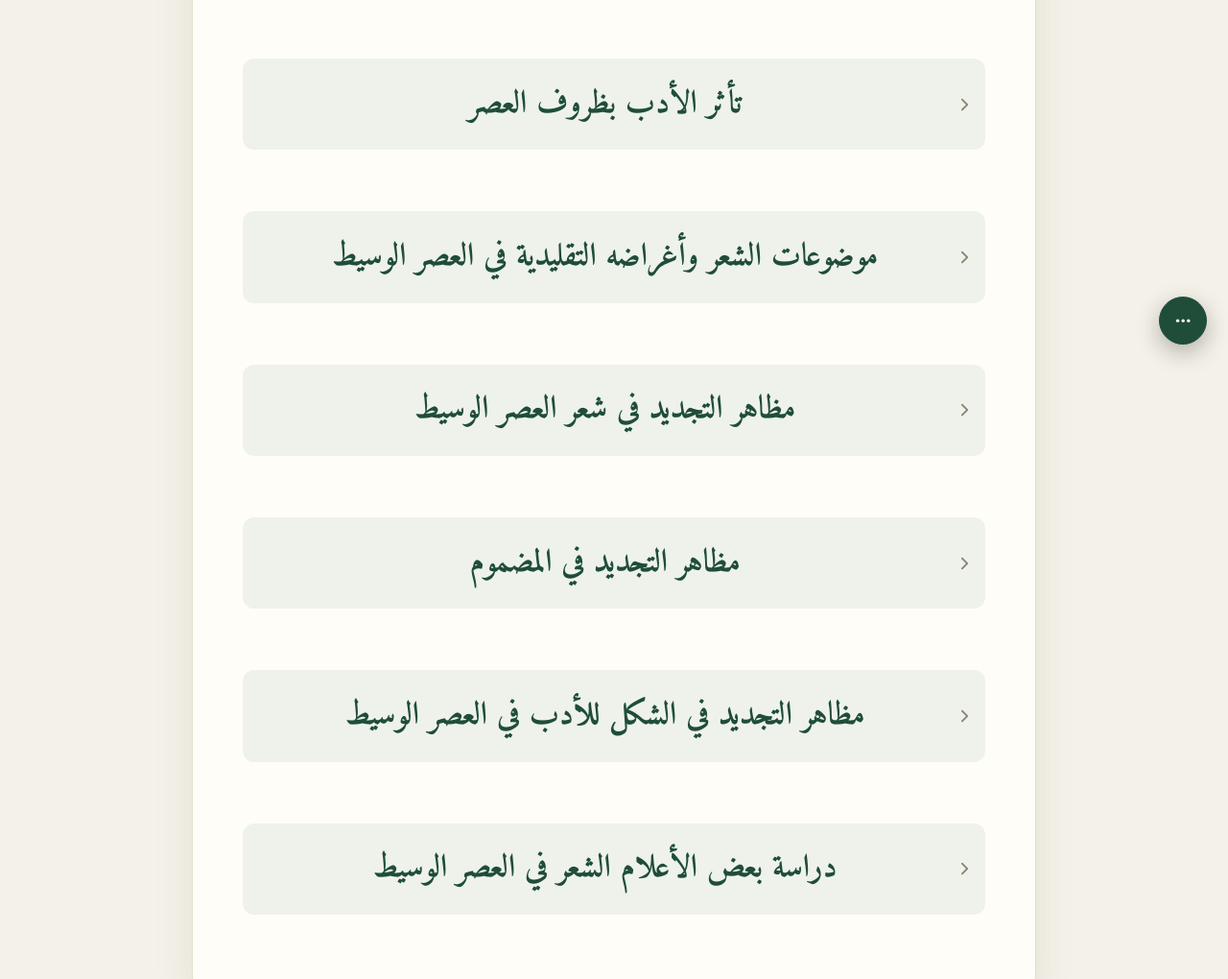
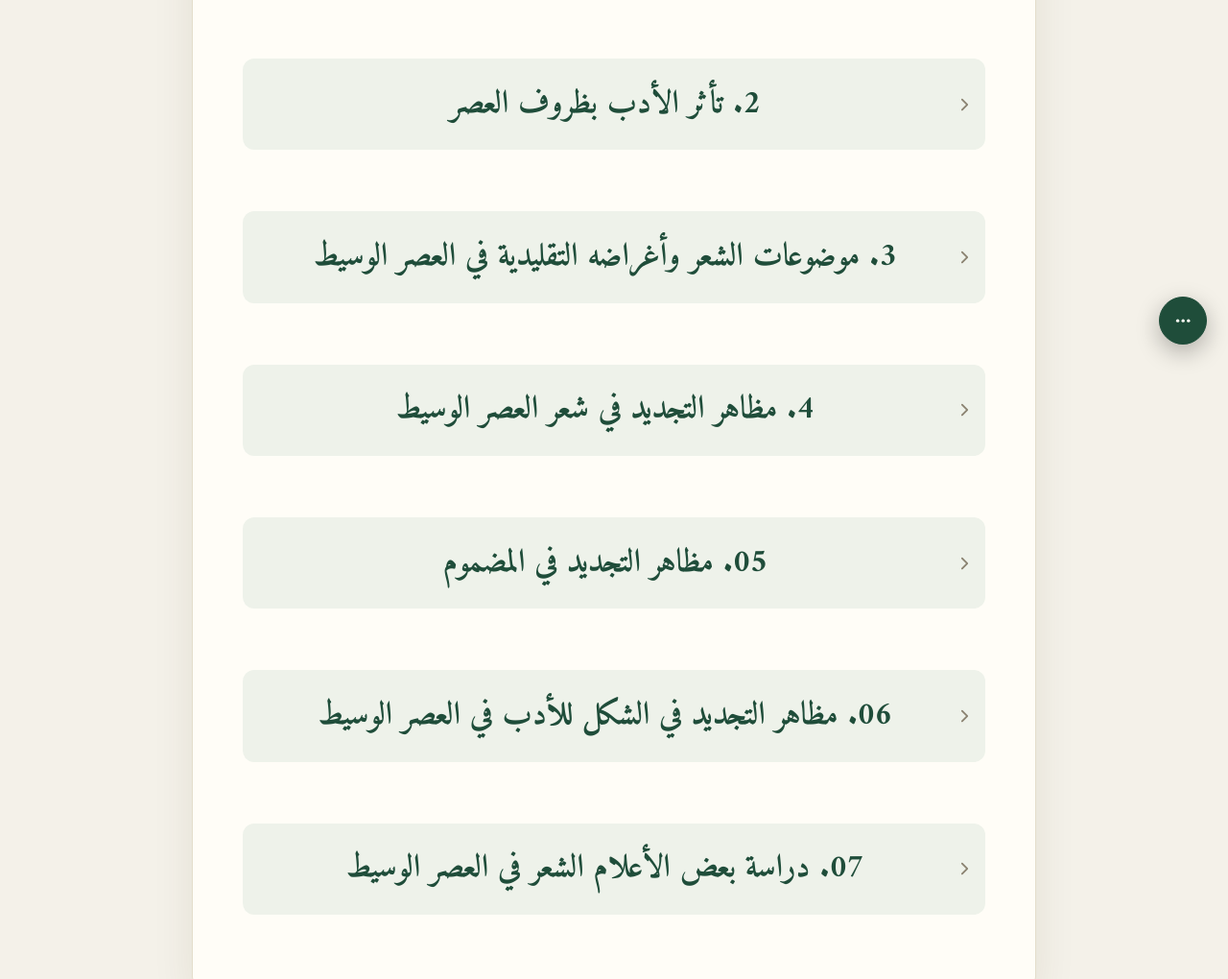
Before and after one commit to zdrvhimlp-2004/Menerjemahkan-Zigzag, a plain HTML site: page Data/Data Lughoh per Semester/Semester 5 (Versi 2)/تاريخ الأدب العربي (5)/Al Ashr Al Wasith (Ath Thullab M5) (Arab).html in a window 1280 px wide. Shown: the part 419-1439 px from the top of the page at 96% size. Drawn offline with Linux system fonts and the light colour scheme.

Commit message:
العصر الوسيط (الطلاب): judul bab tampil dengan nomornya, koreksi Hlm. 4 sesuai PDF
Co-Authored-By: Claude Sonnet 5.5 <noreply@anthropic.com>
Claude-Session: https://claude.ai/code/session_01VexKgkhpjfLfg3AJxLPhH5

```diff
--- a/Data/Data Lughoh per Semester/Semester 5 (Versi 2)/تاريخ الأدب العربي (5)/Al Ashr Al Wasith (Ath Thullab M5) (Arab).html
+++ b/Data/Data Lughoh per Semester/Semester 5 (Versi 2)/تاريخ الأدب العربي (5)/Al Ashr Al Wasith (Ath Thullab M5) (Arab).html
@@ -294,8 +294,7 @@
 <div class="blk blk-li"><div class="ayat"><p class="ar" lang="ar">۲ - تاريخ الشعوب العربية.</p></div></div>
 <div class="blk blk-p"><div class="ayat"><p class="ar" lang="ar">ومستقبلياتها. فالغزالي عاصر الحروب الصليبية سنة ٤٩٠هـ / ١٠٩٥م. التي تعتبر أشدّ اصطدام حصل بين الديانتين الإسلامية والمسيحية من ناحية العقيدة، وبين العالمين الإسلامي والغربي من ناحية الجغرافيا. وهي الحروب التي مايزال الفكر الغربي مسكوناً بذهنيتها، ويعيد التذكير بها دائماً ، ويعرف بها أجياله الجديدة المقاصد وأغراض توظيفية وعاصر «ابن تيمية» الغزو المغولي سنة ٦٥٦هـ / ١٢٦٠م ، الحدث الذي يؤرخ له بسقوط ونهاية الحضارة الإسلامية، بعد سقوط وتدمير بغداد يضاف إلى ذلك ماكانت تشهده المجتمعات الإسلامية من انقلابات</p></div></div>
 <div class="hal" id="hal-4" data-kitab="4"><span><i class="hal__t">Hlm. </i>4</span><button type="button" class="hal__pdf" data-pdf="4" aria-label="Lihat PDF asli untuk Hlm. 4" title="Lihat PDF asli"></button></div>
-<div class="blk blk-p"><div class="ayat"><p class="ar" lang="ar">٥٠٥هـ / ١٠٥٨</p></div></div>
-<div class="blk blk-p"><div class="ayat"><p class="ar" lang="ar">وتمزقات وتصادمات. فالفكر الإسلامي الوسيط لا يمكن أن يدرس بعيداً عن هذه السياقات والوضعيات، التي من طبيعتها أن تترك تأثيراتها على مكونات وملامح ذلك العصر، وعلى الأفكار والمفاهيم التي تشكل فيه. أبو حامد الغزالي من المدرسة إلى الصومعة لقد استطاع «أبو حامد الغزالي» (٤٥٠) ۱۱۱۱م) أن يفرض هيمنته على المعارف والأفكار الإسلامية في عصره، ويغير من اتجاهاتها، ويترك تأثيراته عليها.</p></div></div>
+<div class="blk blk-p"><div class="ayat"><p class="ar" lang="ar">وتمزقات وتصادمات. فالفكر الإسلامي الوسيط لا يمكن أن يدرس بعيداً عن هذه السياقات والوضعيات، التي من طبيعتها أن تترك تأثيراتها على مكونات وملامح ذلك العصر، وعلى الأفكار والمفاهيم التي تشكل فيه. أبو حامد الغزالي من المدرسة إلى الصومعة لقد استطاع «أبو حامد الغزالي» (٤٥٠ - ٥٠٥هـ / ١٠٥٨ - ١١١١م) أن يفرض هيمنته على المعارف والأفكار الإسلامية في عصره، ويغير من اتجاهاتها، ويترك تأثيراته عليها.</p></div></div>
 <div class="blk blk-p"><div class="ayat"><p class="ar" lang="ar">فقد كان أستاذاً في تعليمها وتبليغها، ومناظراً بارعاً في الاحتجاج بها والدفاع عنها. وقبل ذلك كان طالباً مندفعاً في تحصيل تلك المعارف، ومتنقلاً في طلبها. لذلك جاء وصف «الغزالي» بأنه يمثل مرجعية فكرية أو خطاباً مرجعياً. والذين تعاملوا مع «الغزالي» وفكره وعلومه من باحثين ومؤرخين ومستشرقين، غالباً ما يميزونه بذلك الوصف، أو يرشدون إليه، أو مكونات فكر «الغزالي» يقول وبدون تردد إنها مكونات الثقافة العربية الإسلامية كلها، بمختلف منازعها واتجاهاتها وتياراتها. ويرى الجابري» بأن «أقصر طريق إلى فكر الغزالي ومكوناته ليس بوصفه فكر رجل بعينه، بل بوصفه ظاهرة فكرية في الثقافة العربية الإسلامية ظلت حاضرة فيها طيلة القرون التسعة الماضية».</p></div></div>
 <div class="blk blk-p"><div class="ayat"><p class="ar" lang="ar">أن يبرهن «الزعبي على هذه الحقيقة، ويتعامل معها كفرضية بحاجة إلى استدلال وإثبات، يقطع الطريق ويعطي صفة الاجماع منذ البداية، حيث يقول: «وقد أجمع دارسو فكر الغزالي، مؤيدين ومعارضين على هذه المسألة الأمر الذي يدعو حسبما يرى «الزعبي» إلى تحليل وتفسير، يقول «أبو زيد إن مالقيه فكر الغزالي من ذيوع وقابلية في الأجيال التالية له، حتى صار نسقه الفكري مهيمناً على الخطاب الديني المسيطر هيمنة شبه تامة، أمر يحتاج إلى النسق الفكري الذي يطرحه الغزالي، حيث قدم للعامة وسيلة للخلاص بسلوك طريق الآخرة، وقدم للطبقات المسيرة للحكام والسلاطين ايديولوجية النسق الأشعري بكل ما ينتظم في هذا النسق من تبريرية وتلفيقية غيره بقوله: «أطلب الحق بطريقة النظر لتكون صاحب مذهب، ولا تكون في صورة مقلد أعمى». يضاف إلى ذلك اعتقاد الغزالي» عن نفسه كما يقول الدكتور «فهمي جدعان»، أنه واحد من المصلحين الذين نيطت بهم إحياء الإسلام عند رأس المائة الخامسة للهجرة، لهذا كتب مؤلفه العظيم إحياء علوم الدين.</p></div></div>
 <div class="hal" id="hal-5" data-kitab="5"><span><i class="hal__t">Hlm. </i>5</span><button type="button" class="hal__pdf" data-pdf="5" aria-label="Lihat PDF asli untuk Hlm. 5" title="Lihat PDF asli"></button></div>
@@ -334,7 +333,7 @@
 <div class="hal" id="hal-12" data-kitab="12"><span><i class="hal__t">Hlm. </i>12</span><button type="button" class="hal__pdf" data-pdf="12" aria-label="Lihat PDF asli untuk Hlm. 12" title="Lihat PDF asli"></button></div>
 <div class="blk blk-p"><div class="ayat"><p class="ar" lang="ar">من علم الكلام وسياقه الاجتماعي الثقافي إلى مقام الشأن العام . وإن هذا الامر باعث على النظر في اجتماعيات الثقافة في عصره، وإلى البحث في تاريخ الحنبلية بوصفها في أحد أدوارها أخذاً بالعقائد إلى الشارع وإلى مقام الدهماء، في وقت كان قد ثابر المتكلمون فيه على امتداد قرون على القول بضرورة إلجام العوام عن علم الكلام وبالضنانة بالعلم عن غير أهله.</p></div></div>
 <div class="hal" id="hal-13" data-kitab="13"><span><i class="hal__t">Hlm. </i>13</span><button type="button" class="hal__pdf" data-pdf="13" aria-label="Lihat PDF asli untuk Hlm. 13" title="Lihat PDF asli"></button></div>
-<header class="bab" id="bab-2"><h2 class="bab__ar" lang="ar">تأثر الأدب بظروف العصر</h2></header>
+<header class="bab" id="bab-2"><h2 class="bab__ar" lang="ar">2. تأثر الأدب بظروف العصر</h2></header>
 <div class="blk blk-p"><div class="ayat"><p class="ar" lang="ar">لقد تأثر الأدب بعصور الدول المتتابعة تأثرا كبير من حيث أساليب النقدية والشعرية، وكذلك من حيث أساليب الأفكار والسياسية. نجد ذلك ظاهرا واضحا من مبدوء تأسيس الدولة الأيوبية سنة ٥٦٧ هـ / ١١٧٤ مـ بعد أن هزموا بني الفاطميين وطردوهم عن مصر، ثم استمرت خلافته حتى امتدت هذه الدولة حول شرق البحر المتوسط التي تشمل عدة بلاد نحو الشام والعراق وجزءا من آسيا الصغرى والجزيرة العربية. ومن أهم مظاهر هذه الدولة، هي الحروب ضد الصليبين في معركة حطين عام ٥٨٣ هـ / ۱۱۸۷ مـ حتى تمكنوا من أخذ بيت المقدس عن يد الصليبين وفتح سائر مدن فلسطين ولبنان، وبعد وفاة صلاح الدين الأيوبي سنة ٥٨٩ هـ / ۱۱۹۳ مـ تفككت هذه الدولة بين أيدي أبنائه وضعفت قوة الدولة الأيوبية وأدى هذا التفكك إلى سقوط الدولة على يد المماليك فيما بعد.</p></div></div>
 <div class="blk blk-p"><div class="ayat"><p class="ar" lang="ar">ثم جاءت بعدها دولة المماليك في مصر سنة ٦٤٨ هـ بعد انتهاء الدولة الأيوبية نفس العام الذي أسست فيه الدولة المملوكية، تمكنت دولة المماليك على سيطرة قوة بني الأيوبيين لأن الدولة الأيوبية لما كانت على رئاسة صلاح الدين الأيوبي، كان يتخذ عدد كبيرا من الجيش من هؤلاء المماليك، فليست الدولة المماليك من أم واحدة، ولكنهم يرجعون إلى أصول مختلفة فمنهم تركي ومنهم رومي، ومن أهم مظاهر تأثر الأدب في هذه الدولة هي ظهور مذاهب متعددة مثل مذهب الصوفية الذي كان له انتشارا عريضا في الدولة وتسرب إلى جميع عناصر الدولة من أمرائهم حتى شعبهم، وأثر كثيرا في أساليب الأفكار تلك الدولة، حتى سقطت سنة ٧٨٤ هـ / ۱۳۸۲ م.</p></div></div>
 <div class="blk blk-p"><div class="ayat"><p class="ar" lang="ar">بعد مرور الأعوام قامت الدولة العثمانية سنة ٦٩٩ هـ / ١٢٩٩ م، امتدت هذه الدولة بين قارتين أوربا وآسيا وسبب ذلك في تأثير الأدب العربي من جهة السياسية والاجتماعية، فمن أهم مظاهر هذه الدولة هي المعركة ضد القسطنطينية حيث أعد السلطان عثمان محمد الثاني المعروف بمحمد الفاتح العثمان محمد الثاني المعروف بمحمد الفاتح جيوشا كبيرا للسيطرة عليها حتى انتصروا على القسطنطينية ويكون هذا الفتح بداية امتداد هذه الدولة حتى جنحت قوتها وخضعت تحتها الدول كثيرة، ولكن سعة هذه الدولة أدت إلى كثرة المنازعة بين الولاة، ثم سقطت هذه الدولة سنة ٩٧٤ هـ / ١٥٦٦ مـ وتوزعت ولايتها على أيدى أوربا.</p></div></div>
@@ -431,7 +430,7 @@
 <div class="blk blk-p"><div class="ayat"><p class="ar" lang="ar">أصبحت إتقان اللغتي الفارسية والتركية ضروريا لدى الأدباء والسياسي في هذا العصر بجانب اللغة العربية، وحينئذ عرفت بالإصطلاح اللغة الثلاث</p></div></div>
 <div class="blk blk-li"><div class="ayat"><p class="ar" lang="ar">أهمل الباحثون المعاصرون دراسة العصر العثماني, كما رأينا الأمر نفسه في العصر المملوكي, وذلك لندرة المصادر المتعلقة به إذ إن معظمها مازال مخطوطا أو عسيرا وجوده أو بعيد المنال . ومن هذا المنطلق هوجم بطلا العصر العثماني, كما هوجم العصر المملوكي من قبل, ونعت أيضا بالعقم والجمود, ووصف بالإنحطاط السياسي والفكري</p></div></div>
 <div class="hal" id="hal-21" data-kitab="21"><span><i class="hal__t">Hlm. </i>21</span><button type="button" class="hal__pdf" data-pdf="21" aria-label="Lihat PDF asli untuk Hlm. 21" title="Lihat PDF asli"></button></div>
-<header class="bab" id="bab-3"><h2 class="bab__ar" lang="ar">موضوعات الشعر وأغراضه التقليدية في العصر الوسيط</h2></header>
+<header class="bab" id="bab-3"><h2 class="bab__ar" lang="ar">3. موضوعات الشعر وأغراضه التقليدية في العصر الوسيط</h2></header>
 <div class="blk blk-p"><div class="ayat"><p class="ar" lang="ar">لم تختلف موضوعات الشعر في هذا العصر عن موضوعات العصور السابقة، من مدح وهجاء وفخر وغزل ورثاء ووصف وشكوى وما إلى ذلك، وإن كانت لهم بعض مظاهر التجديد في تلك الموضوعات. وههنا نتتطرق إلى الموضوعات التقليدية في هذا العصر باختصار .</p></div></div>
 <h3 class="sub" id="sub-10" lang="ar">المديح</h3>
 <div class="blk blk-p"><div class="ayat"><p class="ar" lang="ar">يخضع المديح في عصر الدويلات للتناص، فمعانيه مكرورة مقلدة. فإذا وصف الشاعر في العصور السابقة ممدوحه بأنه بحر أو غيث أو أسد أو شمس أو قمر أو متوج بتيجان الملوك، أو تقي، أو سليل أكارم وأماجد، أو حام للدين وأهله، أو مذل للشرك وقومه. جاء الشاعر في هذه الدول ليتبع سنن الشاعر السابق، مع تعديل في التراكيب والسياقة. وفاق الحالة النفسية والشعورية.</p></div></div>
@@ -480,7 +479,7 @@
 <div class="blk blk-sy"><div class="tag"><span class="tag__k" lang="ar">شَاهِدٌ شِعْرِيٌّ</span></div><div class="bait"><div class="ayat"><p class="ar" lang="ar">إِذا شَبَّهْتَهُ بِالْفَهْدِ يَوْمًا</p><p class="ar" lang="ar">تَشنْهُ ولا ترى عَيْنَ الصَّوَابِ</p></div></div><div class="bait"><div class="ayat"><p class="ar" lang="ar">فَسِيْحُ الظُّلْعِ ذُوْ ظَهْرٍ عَرِيْضٍ</p><p class="ar" lang="ar">طَوِيلُ السَّاقِ مَمْدُوْحُ الْإِيابِ</p></div></div></div>
 <div class="blk blk-p"><div class="ayat"><p class="ar" lang="ar">كما أن شعر الحب والغزل بحد ذاته، مفعم بالوصف والصور، وكان عند بعض الملوك الأيوبيين ضربا من اللهو والتسلية، يلجأ إليه صاحب القصر هاربا من متاعب الملك حينا، ومخففا من تعاسته وآلامه حينا آخر.</p></div></div>
 <div class="hal" id="hal-27" data-kitab="27"><span><i class="hal__t">Hlm. </i>27</span><button type="button" class="hal__pdf" data-pdf="27" aria-label="Lihat PDF asli untuk Hlm. 27" title="Lihat PDF asli"></button></div>
-<header class="bab" id="bab-4"><h2 class="bab__ar" lang="ar">مظاهر التجديد في شعر العصر الوسيط</h2></header>
+<header class="bab" id="bab-4"><h2 class="bab__ar" lang="ar">4. مظاهر التجديد في شعر العصر الوسيط</h2></header>
 <div class="blk blk-p"><div class="ayat"><p class="ar" lang="ar">المقدمة</p></div></div>
 <div class="blk blk-p"><div class="ayat"><p class="ar" lang="ar">الحمد لله رب العالمين وبه نستعين على أمور الدنيا والدين والصلاة والسلام على أشرف الأنبياء والمرسلين محمد بن عبد الله وعلى آله وأصحابه ومن اتبعه بإحسان إلى يوم الدين، أما بعد:</p></div></div>
 <div class="blk blk-p"><div class="ayat"><p class="ar" lang="ar">ففي هذه الفرصة الطيبة, نحن - أعضاء المجموعة الرابعة - نَوَدُّ بيان ما يتعلق بمظاهر التجديد في شعر العصر الوسيط على المباحث الآتية :</p></div></div>
@@ -548,7 +547,7 @@
 <div class="blk blk-p"><div class="ayat"><p class="ar" lang="ar">إن لهذا العصر سمات ميزته عن العصور السابقة، منها الشعور بالغربة. قد دافعت ظروف البلاد القاسية بعدد من الشعراء إلى هجر مواطنهم الأولى، وسعوا في البلاد ينشدون الراحة والأمان، ومن ثم قد هيجت هذه الغربة عواطف الشعراء على امتداد العصر وما يتخللها من اشتياق إلى بيئاتهم الأولى ومواطنهم الأصلية وعهودهم الزاهرة</p></div></div>
 <div class="hal" id="hal-32" data-kitab="32"><span><i class="hal__t">Hlm. </i>32</span><button type="button" class="hal__pdf" data-pdf="32" aria-label="Lihat PDF asli untuk Hlm. 32" title="Lihat PDF asli"></button></div>
 <div class="blk blk-p"><div class="ayat"><p class="ar" lang="ar">مظاهر التجديد</p></div></div>
-<header class="bab" id="bab-5"><h2 class="bab__ar" lang="ar">مظاهر التجديد في المضموم</h2></header>
+<header class="bab" id="bab-5"><h2 class="bab__ar" lang="ar">05. مظاهر التجديد في المضموم</h2></header>
 <div class="blk blk-p"><div class="ayat"><p class="ar" lang="ar">التجديد الأدبي لا يعني الانقطاع عن الماضي، وإنما هو التواصل مع المكون الذهني والمكون الموسيقي، والذخيرة اللغوية، فالتجديد له جذوره الممتدة وشائجها مع التراث الماضي والحاضر، حتى أرباب الحداثة الذين يدعون إلى الانقطاع، لم ينقطعوا عن الماضي بلغته وإبداعه وتنظيره. وهم أنفسهم أكثر التزاما باللغة ومعانيها. إذن فالتجديد أكثر ما يعني التطوير أو لنقل تطور الظاهرة وتناميها نحو الإيجابية في نظر دعاتها والمبدعين فيها.</p></div></div>
 <div class="blk blk-p"><div class="ayat"><p class="ar" lang="ar">والتجديد لا يكون ظاهرة شاملة في قضية فنية، إنما يكون في عنصر من عناصرها في الأعم الأغلب. والمتعارف عليه أن البديع موجود في القرآن الكريم، وحديث الرسول ، والشعر الجاهلي من قبل، لكن إكثار بشار ومسلم بن الوليد، وأبي تمام منه جعله ظاهرة تجديد.</p></div></div>
 <div class="blk blk-p"><div class="ayat"><p class="ar" lang="ar">والتجديد في عهد الحروب الصليبية أمر لم يخرج عن هذا التطوير، بل هو أكثر تعقيدًا، ولا سيما أنه قد جاء بعد بلوغ القمة للحضارة الإسلامية عامة، وقمة العبقرية الشعرية خاصة، لكن كل ذلك لم يمنعهم من تطوير ما يرونه جديدًا. وربما تخالفهم في أكثره لكننا لا نفرض ذوقنا على ذلك العصر، فالتجديد الذي نتحدث عنه إنما هو تجديد شريحة أو فئة من الشعراء يساريرهم عددًا من النقاد، ولا ننفي المعارضة القوية لهذا الاتجاه، وهو لا يشتمل شبه الجزيرة العربية، لأنها نأت عن الحركة الشعرية العامة وسار شعرهم في منهج الطبع.</p></div></div>
@@ -585,7 +584,7 @@
 <div class="blk blk-p"><div class="ayat"><p class="ar" lang="ar">الشعر العربي إبان الحروب الصليبية، الدكتور مسعد بن عيد العطوي</p></div></div>
 <div class="blk blk-p"><div class="ayat"><p class="ar" lang="ar">تاريخ الأدب العربي، الدكتور عمر موسى</p></div></div>
 <div class="hal" id="hal-36" data-kitab="36"><span><i class="hal__t">Hlm. </i>36</span><button type="button" class="hal__pdf" data-pdf="36" aria-label="Lihat PDF asli untuk Hlm. 36" title="Lihat PDF asli"></button></div>
-<header class="bab" id="bab-6"><h2 class="bab__ar" lang="ar">مظاهر التجديد في الشكل للأدب في العصر الوسيط</h2></header>
+<header class="bab" id="bab-6"><h2 class="bab__ar" lang="ar">06. مظاهر التجديد في الشكل للأدب في العصر الوسيط</h2></header>
 <div class="blk blk-p"><div class="ayat"><p class="ar" lang="ar">تجديد الألفاظ</p></div></div>
 <div class="blk blk-p"><div class="ayat"><p class="ar" lang="ar">تجديد ألفاظ الشعر في عصر الدول المتتابعة</p></div></div>
 <div class="blk blk-p"><div class="ayat"><p class="ar" lang="ar">عصرا المملوكي والأيوبي</p></div></div>
@@ -670,7 +669,7 @@
 <div class="blk blk-p"><div class="ayat"><p class="ar" lang="ar">الاشتقاق وتوليده يضفيان حللا موسيقيا، وديباجة لفظية، وإيقاعا صوتيا متناسقا، وابتكارا في القوافي، فهو استمداد من لفظة موجودة في البيت دون المعاناة إلى الأخرى . وهذا اللون قد فتقه الحريري في قصيدته قائلا:</p></div></div>
 <div class="blk blk-sy"><div class="tag"><span class="tag__k" lang="ar">شَاهِدٌ شِعْرِيٌّ</span></div><div class="bait"><div class="ayat"><p class="ar" lang="ar">بُنَيَّ اسْتَقِمِ فَالْعُودُ تُنمي عروقه</p><p class="ar" lang="ar">قَوِيمًا يَعْشَاهُ إِذَا مَا الْتَوَى التَّوَى</p></div></div><div class="bait"><div class="ayat"><p class="ar" lang="ar">وَلَا تُطِعِ الحِرصَ الْمُذِلَّ وَكُن فَتًى</p><p class="ar" lang="ar">إذا الْتَهَبَتْ أَحْشَاؤُهُ بِالطَّوَى طَوَى</p></div></div></div>
 <div class="hal" id="hal-45" data-kitab="45"><span><i class="hal__t">Hlm. </i>45</span><button type="button" class="hal__pdf" data-pdf="45" aria-label="Lihat PDF asli untuk Hlm. 45" title="Lihat PDF asli"></button></div>
-<header class="bab" id="bab-7"><h2 class="bab__ar" lang="ar">دراسة بعض الأعلام الشعر في العصر الوسيط</h2></header>
+<header class="bab" id="bab-7"><h2 class="bab__ar" lang="ar">07. دراسة بعض الأعلام الشعر في العصر الوسيط</h2></header>
 <div class="blk blk-p"><div class="ayat"><p class="ar" lang="ar">كما عرفنا أن العصر الوسيط ينقسم إلى أربعة عصور أساسية، فإليكم أعلام الشعر لكل منها :</p></div></div>
 <div class="blk blk-p"><div class="ayat"><p class="ar" lang="ar">من أعلام الشعر في العصر الأيوبي:</p></div></div>
 <h3 class="sub" id="sub-20" lang="ar">بلبل الغرام الحاجري</h3>
```
